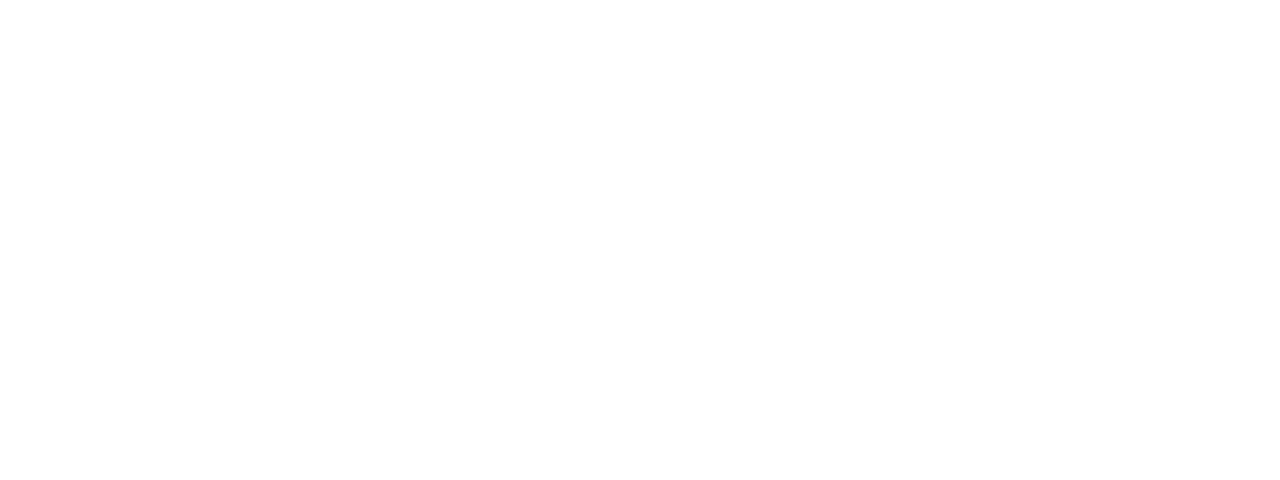
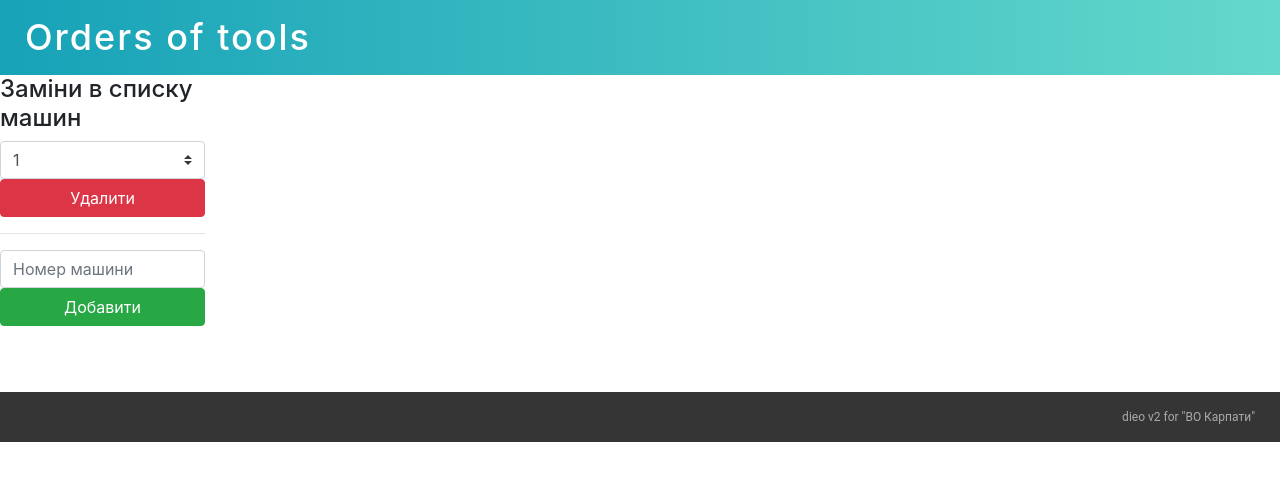
Before and after one commit to Yakymiv/dieo, a React (Create React App) app in the folder client/: page /dieSetting in a window 1280 px wide. Shown: the top 480 px of the page. Built offline with nearby package versions, Linux system fonts and the light colour scheme.

Commit message:
Beta release v1.2.2

```diff
--- a/client/src/App.js
+++ b/client/src/App.js
@@ -1,34 +1,37 @@
 import React from 'react';
-import { Button } from 'react-bootstrap';
+import { Button, Row, Container } from 'react-bootstrap';
 import MainUser from './components/user/main';
 import MainDie from './components/die/main';
+import MainSetting from './components/setting/main'
 import CheckPassword from './components/checkPassword';
 import { BrowserRouter, Switch, Route, Link } from 'react-router-dom';
 import styled from 'styled-components';
 
-const StyleDiv = styled.div`
-    display: flex;
-    Justify-content: center;
-    padding: 30px 0px;
-    a {
-        margin: 0px 10px;
-        button {
-            width: 200px;
-        }
-    }
+const ContainerWrapper = styled.div`
+  margin-top: 25px;
+  button {
+    margin: 10px;
+  }
 `;
 
 const OpenDefault = () => {
 
   return(
-     <StyleDiv>
-      <Link to="/dieOrder">
-        <Button variant="primary" size="lg">
-          Оператор
-        </Button>
-      </Link>
-      <CheckPassword />
-    </StyleDiv>
+    <ContainerWrapper>
+      <Container>
+        <Row className="justify-content-md-center">
+          <Link to='/dieOrder'>
+            <Button variant='primary' size='lg'>
+              Оператор
+            </Button>
+          </Link>
+          <CheckPassword textButton='Дай центр' myPassword='1234' myPage='/dieCenter'/>
+        </Row>
+        <Row className="justify-content-md-center">
+          <CheckPassword textButton='Настройки' myPassword='4321' myPage='/dieSetting'/>
+        </Row>
+      </Container>
+      </ContainerWrapper>
   );
 }
 
@@ -40,6 +43,7 @@
         <Route exact path='/' component={OpenDefault} />
         <Route path='/dieOrder' component={MainUser} />
         <Route path='/dieCenter' component={MainDie} />
+        <Route path='/dieSetting' component={MainSetting} />
       </Switch>
     </BrowserRouter>
   );
--- a/client/src/components/checkPassword.jsx
+++ b/client/src/components/checkPassword.jsx
@@ -2,8 +2,8 @@
 import { Modal, Button, Form } from 'react-bootstrap';
 import { Link } from 'react-router-dom';
 
-const CheckPassword = () => {
-    const password = 'Rr412762';
+const CheckPassword = ({textButton, myPassword, myPage}) => {
+    const password = String(myPassword);
     const [show, setShow] = useState(false);
     const [inputData, setInputData] = useState('');
 
@@ -18,7 +18,7 @@
         const value = String(inputData);
         if (value === password) {
             return(
-                <Link to="/dieCenter">
+                <Link to={myPage}>
                     <Button variant="primary">
                         Получити доступ
                     </Button>
@@ -39,7 +39,7 @@
     return(
         <React.Fragment>
         <Button variant="primary" size="lg" onClick={handleShow}>
-          Дай центр
+          {textButton}
         </Button>
         <Modal show={show} onHide={handleClose}>
             <Modal.Header closeButton>
--- /dev/null
+++ b/client/src/components/setting/changeMachineList.jsx
@@ -0,0 +1,23 @@
+import React from 'react';
+import { Button, Form } from 'react-bootstrap';
+
+const ChangeMachineList = () => {
+    return(
+    <Form.Group controlId="changeMachineList">
+        <h4>Заміни в списку машин</h4>
+        <Form.Control as="select" custom>
+            <option>1</option>
+            <option>2</option>
+            <option>3</option>
+            <option>4</option>
+            <option>5</option>
+        </Form.Control>
+        <Button variant="danger" block>Удалити</Button>
+        <hr />
+        <Form.Control type="text" placeholder="Номер машини" />
+        <Button variant="success" block>Добавити</Button>
+    </Form.Group>
+    );
+}
+
+export default ChangeMachineList;
--- /dev/null
+++ b/client/src/components/setting/main.jsx
@@ -0,0 +1,17 @@
+import React from 'react';
+import DieHeader from './../header';
+import DieFooter from './../footer';
+import SettingForm from './settingForm';
+
+
+const MainSetting = () => {
+    return(
+        <React.Fragment>
+            <DieHeader />
+            <SettingForm />
+            <DieFooter />
+        </React.Fragment>
+    );
+}
+
+export default MainSetting;
--- /dev/null
+++ b/client/src/components/setting/settingForm.jsx
@@ -0,0 +1,17 @@
+import React from 'react';
+import { Form, Col } from 'react-bootstrap';
+import ChangeMachineList from './changeMachineList';
+
+const SettingForm = () => {
+    return(
+        <Form>
+            <Form.Row>
+                <Col sm={2}>
+                    <ChangeMachineList />
+                </Col>
+            </Form.Row>
+        </Form>
+    );
+}
+
+export default SettingForm;
```
